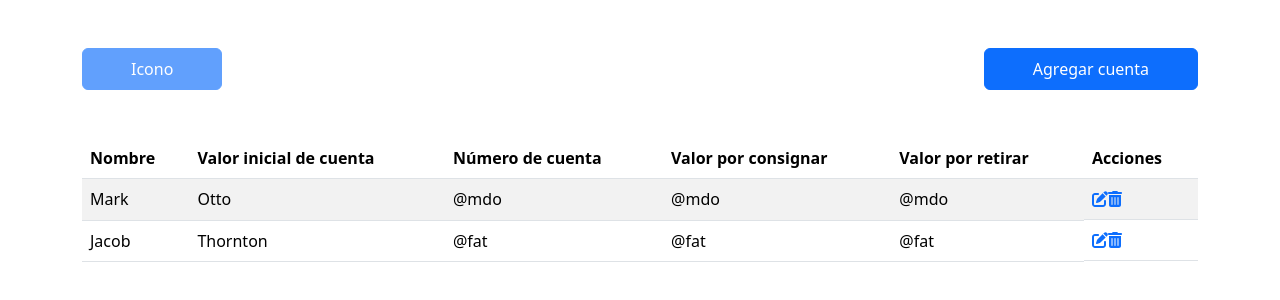
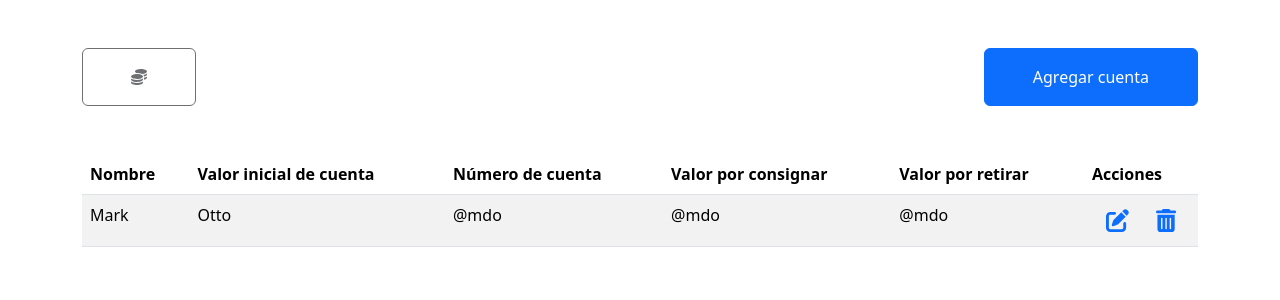
Before and after one commit to clagarejo/locatel-front, a Vue app: page / in a window 1280 px wide. Shown: the top 300 px of the page. Built offline with nearby package versions, Linux system fonts and the light colour scheme.

Commit message:
dependencies and more changes

```diff
--- a/index.html
+++ b/index.html
@@ -5,7 +5,7 @@
     <link rel="icon" type="image/svg+xml" href="/vite.svg" />
     <meta name="viewport" content="width=device-width, initial-scale=1.0" />
     <link rel="stylesheet" href="path/to/font-awesome/css/font-awesome.min.css">
-    <link href="https://cdn.jsdelivr.net/npm/bootstrap@5.3.3/dist/css/bootstrap.min.css" rel="stylesheet" integrity="sha384-QWTKZyjpPEjISv5WaRU9OFeRpok6YctnYmDr5pNlyT2bRjXh0JMhjY6hW+ALEwIH" crossorigin="anonymous">
+    <!-- <link href="https://cdn.jsdelivr.net/npm/bootstrap@5.3.3/dist/css/bootstrap.min.css" rel="stylesheet" integrity="sha384-QWTKZyjpPEjISv5WaRU9OFeRpok6YctnYmDr5pNlyT2bRjXh0JMhjY6hW+ALEwIH" crossorigin="anonymous"> -->
     <title>Prueba tecnica</title>
   </head>
   <body>
--- a/package.json
+++ b/package.json
@@ -13,6 +13,7 @@
     "@fortawesome/fontawesome-svg-core": "^6.5.2",
     "@fortawesome/free-solid-svg-icons": "^6.5.2",
     "@fortawesome/vue-fontawesome": "^3.0.6",
+    "bootstrap": "^5.3.3",
     "vue": "^3.4.21"
   },
   "devDependencies": {
--- a/src/App.vue
+++ b/src/App.vue
@@ -2,12 +2,16 @@
   <div class="container">
     <div class="row mt-5">
       <div class="col-md-6 ml-3">
-        <button disabled type="button" class="btn btn-primary py-2 px-5">
-          Icono
+        <button disabled type="button" class="btn py-3 px-5">
+          <font-awesome-icon icon="coins" />
         </button>
       </div>
       <div class="col-md-6 d-flex justify-content-end">
-        <button type="button" class="btn btn-primary py-2 px-5">
+        <button
+          type="button"
+          class="btn btn-primary py-3 px-5"
+          @click.prevent="openModal('#create_count')"
+        >
           Agregar cuenta
         </button>
       </div>
@@ -32,28 +36,16 @@
             <td>@mdo</td>
             <td>@mdo</td>
             <td>@mdo</td>
-            <td class="d-flex">
-              <a href="#">
+            <td class="d-flex justify-content-around">
+              <a
+                type="button"
+                class="size-icon"
+                @click.prevent="openModal('#edit_count')"
+              >
                 <font-awesome-icon icon="edit" />
               </a>
 
-              <a href="#">
-                <font-awesome-icon icon="trash-alt" />
-              </a>
-            </td>
-          </tr>
-          <tr>
-            <td>Jacob</td>
-            <td>Thornton</td>
-            <td>@fat</td>
-            <td>@fat</td>
-            <td>@fat</td>
-            <td class="d-flex">
-              <a href="#">
-                <font-awesome-icon icon="edit" />
-              </a>
-
-              <a href="#">
+              <a class="size-icon">
                 <font-awesome-icon icon="trash-alt" />
               </a>
             </td>
@@ -61,9 +53,38 @@
         </tbody>
       </table>
     </div>
+
+
   </div>
 </template>
 
-<script setup></script>
+<script>
+import $ from 'jquery';
 
-<style scoped></style>
+export default {
+  components: {},
+
+  data() {
+    return {
+      modalOpen: false,
+    };
+  },
+
+  methods: {
+
+    openModal(id) {
+      $(id).modal({
+        escapeClose: false,
+        clickClose: false,
+        showClose: false
+      });
+    }
+  },
+};
+</script>
+
+<style scoped>
+.size-icon {
+  font-size: 23px;
+}
+</style>
```
Also changed, not shown: src/components/CreateCount.vue (added, +20 -0 lines), src/components/EditCount.vue (added, +20 -0 lines), src/main.js (+8 -1 lines), 1 other file (tests, documents, lock files or other folders).
